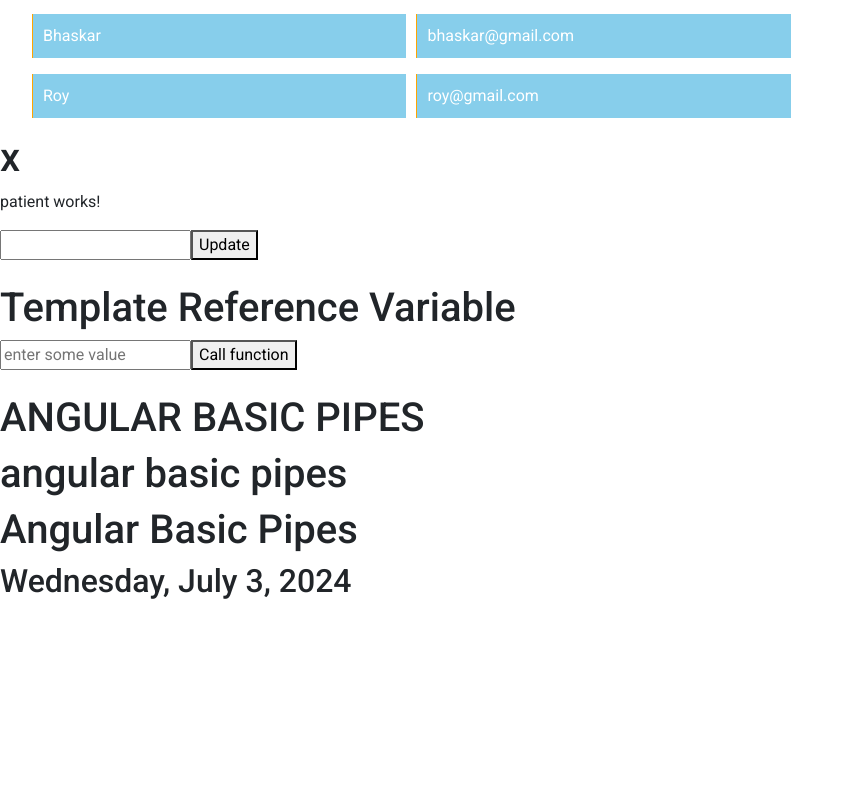
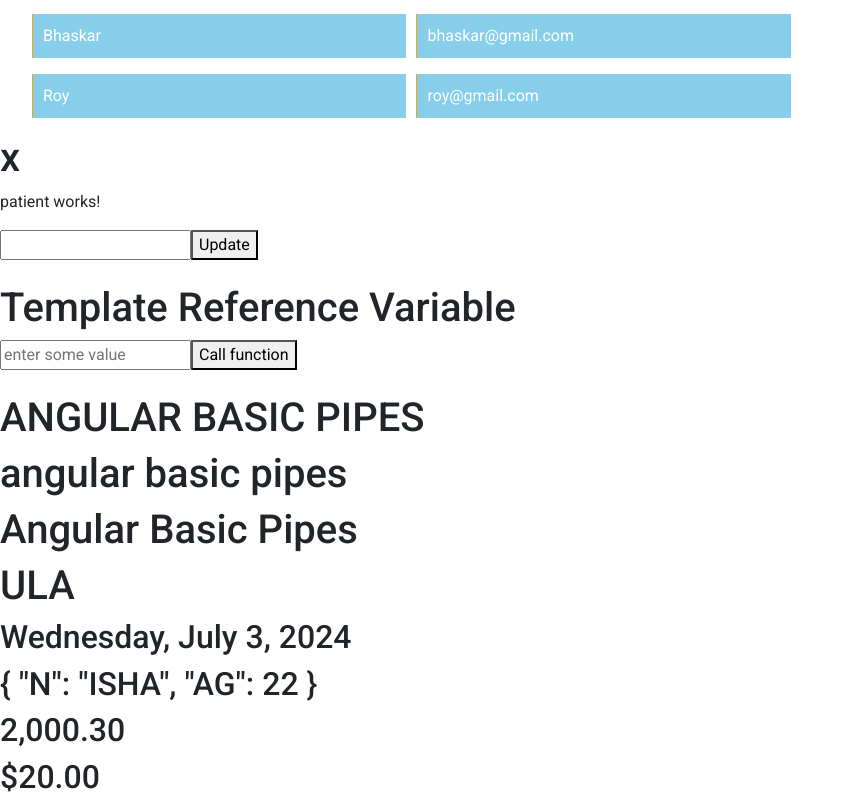
Before and after one commit to bhavisha550/angular, an Angular app: page / in a window 1280 px wide. Shown: the part 3384-4180 px from the top of the page, without its empty margins (0-854 px from the left). Before the commit the page ends 3985 px from the top, so only its background shows below. Built offline with nearby package versions, Linux system fonts and the light colour scheme.

Commit message:
advaced pipes

```diff
--- a/src/app/app.component.html
+++ b/src/app/app.component.html
@@ -163,6 +163,8 @@
  <input type="text" [(ngModel)]="person"/>
  <h3>{{person}}</h3> -->
 
+
+
 <!-- template reference variable -->
 <h1>{{title20}}</h1>
 <input type="text" #dem placeholder="enter some value"/>
@@ -174,4 +176,9 @@
 <h1>{{title21 | uppercase}}</h1>
 <h1>{{title21 | lowercase}}</h1>
 <h1>{{title21}}</h1>
+<h1>{{title21 | slice : 3 : 6 | uppercase}}</h1>
 <h2>{{today | date : 'fullDate'}}</h2>
+<h2>{{using | json | uppercase}}</h2>
+<h2>{{0002000.3000 | number : '2.2-3'}}</h2>   <!--d-->
+<h2>{{20 | currency:'USD'}}</h2>
+<br/><br/>
--- a/src/app/app.component.ts
+++ b/src/app/app.component.ts
@@ -177,5 +177,8 @@ export class AppComponent {
   //pipes
   title21 = 'Angular Basic Pipes'
   today = Date()
-
+  using = {
+    n:'isha',
+    ag:22
+  }
 }
```
